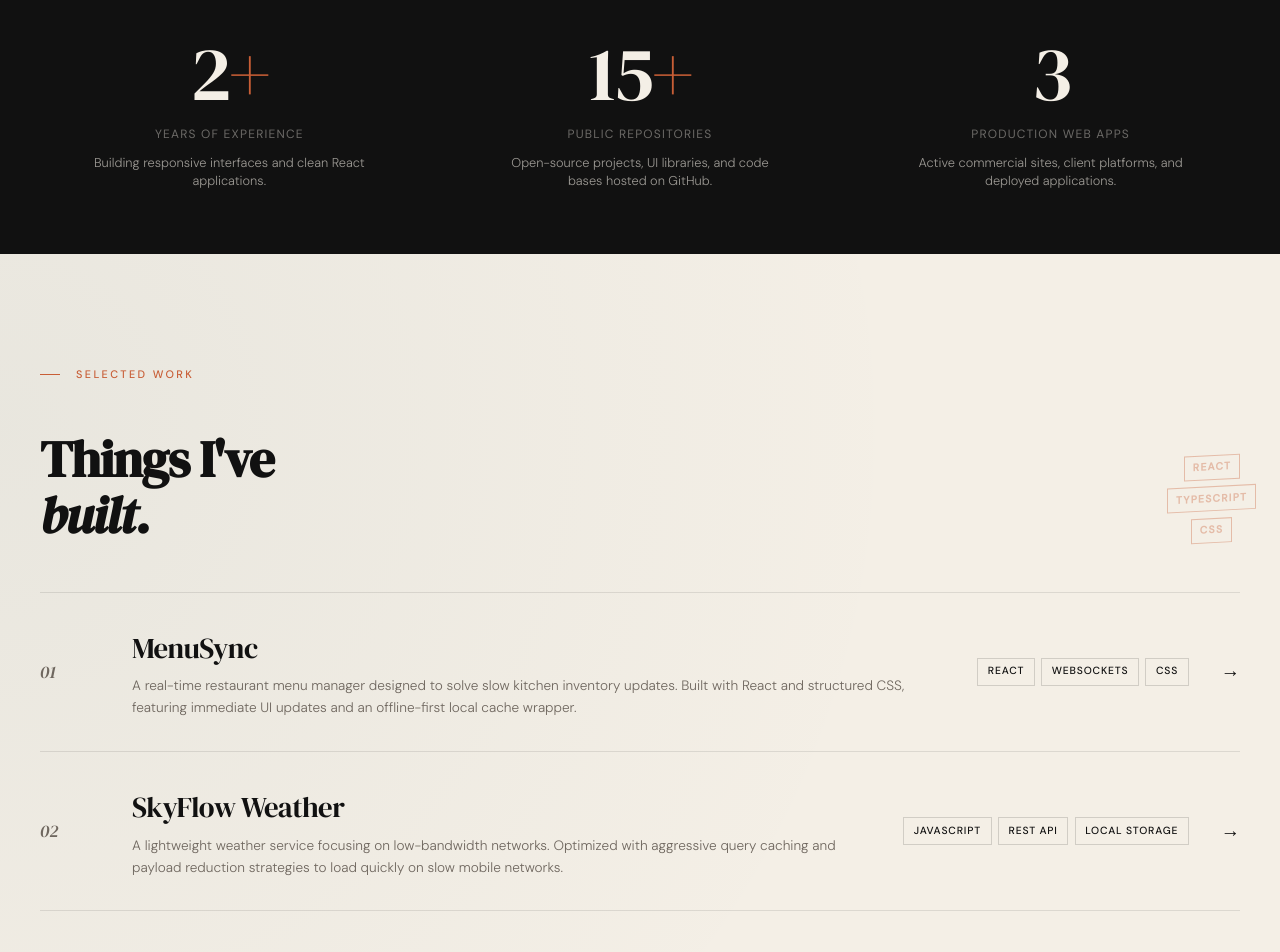
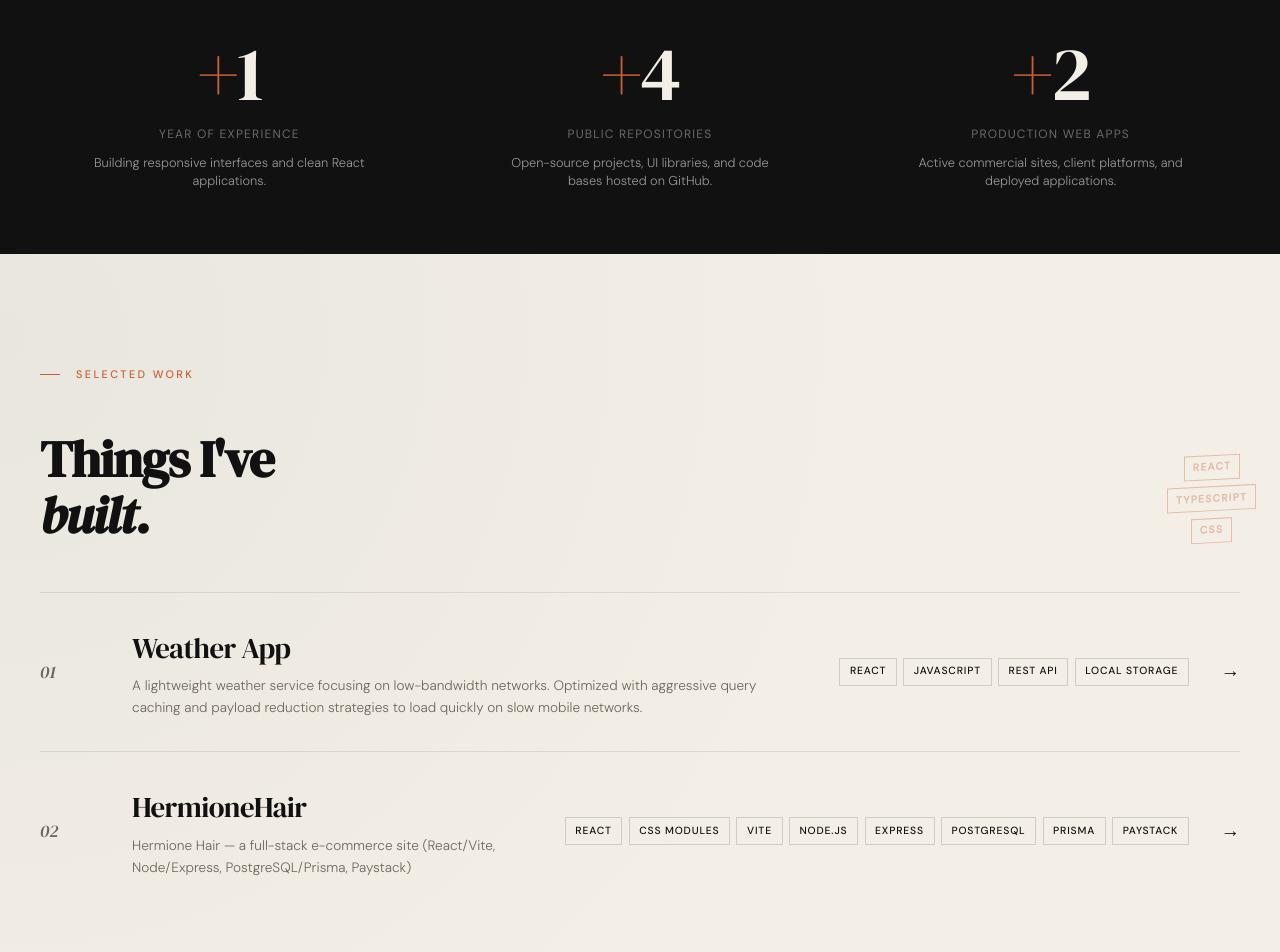
Before and after one commit to awelethomasjoshua619-gif/portfolio, a React (Vite) app: page / in a window 1280 px wide. Shown: the part 1820-2772 px from the top of the page. Built offline with nearby package versions, Linux system fonts and the light colour scheme.

Commit message:
Update portfolio content

```diff
--- a/src/components/Stats.jsx
+++ b/src/components/Stats.jsx
@@ -62,7 +62,7 @@ function StatItem({ num, suffix, label, desc }) {
   return (
     <div className={styles.item} ref={ref}>
       <span className={styles.number}>
-        {displayNum}<span>{suffix}</span>
+        <span>{suffix}</span>{displayNum}
       </span>
       <span className={styles.label}>{label}</span>
       {desc && <span className={styles.desc}>{desc}</span>}
--- a/src/data/index.js
+++ b/src/data/index.js
@@ -1,24 +1,24 @@
 export const PROJECTS = [
+  // {
+  //   num: '01',
+  //   name: 'MenuSync',
+  //   desc: 'A real-time restaurant menu manager designed to solve slow kitchen inventory updates. Built with React and structured CSS, featuring immediate UI updates and an offline-first local cache wrapper.',
+  //   tags: ['React', 'WebSockets', 'CSS'],
+  //   href: 'https://github.com/awelethomasjoshua619-gif/restaurant-website',
+  // },
   {
     num: '01',
-    name: 'MenuSync',
-    desc: 'A real-time restaurant menu manager designed to solve slow kitchen inventory updates. Built with React and structured CSS, featuring immediate UI updates and an offline-first local cache wrapper.',
-    tags: ['React', 'WebSockets', 'CSS'],
-    href: 'https://github.com/awelethomasjoshua619-gif/restaurant-website',
+    name: 'Weather App',
+    desc: 'A lightweight weather service focusing on low-bandwidth networks. Optimized with aggressive query caching and payload reduction strategies to load quickly on slow mobile networks.',
+    tags: ['React','JavaScript', 'REST API', 'Local Storage'],
+    href: 'https://weather-app-indol-theta-75.vercel.app/',
   },
   {
     num: '02',
-    name: 'SkyFlow Weather',
-    desc: 'A lightweight weather service focusing on low-bandwidth networks. Optimized with aggressive query caching and payload reduction strategies to load quickly on slow mobile networks.',
-    tags: ['JavaScript', 'REST API', 'Local Storage'],
-    href: 'https://github.com/awelethomasjoshua619-gif/weather-dashboard',
-  },
-  {
-    num: '03',
-    name: 'Sartorial E-Comm',
-    desc: 'An editorial storefront for a boutique fashion brand, featuring image optimization pipelines, instant filtering, and responsive grid layouts designed to load key media assets under 1 second.',
-    tags: ['React', 'CSS Modules', 'Vite'],
-    href: 'https://github.com/awelethomasjoshua619-gif/fashion-ecommerce',
+    name: 'HermioneHair',
+    desc: 'Hermione Hair — a full-stack e-commerce site (React/Vite, Node/Express, PostgreSQL/Prisma, Paystack)',
+    tags: ['React', 'CSS Modules', 'Vite', 'Node.js', 'Express', 'PostgreSQL', 'Prisma', 'Paystack'],
+    href: 'https://harminonehair.vercel.app/',
   },
 ]
 
@@ -55,20 +55,20 @@ export const CONTACT_LINKS = [
 
 export const STATS = [
   {
-    num: '2',
+    num: '1',
     suffix: '+',
-    label: 'Years of Experience',
+    label: 'Year of Experience',
     desc: 'Building responsive interfaces and clean React applications.'
   },
   {
-    num: '15',
+    num: '4',
     suffix: '+',
     label: 'Public Repositories',
     desc: 'Open-source projects, UI libraries, and code bases hosted on GitHub.'
   },
   {
-    num: '3',
-    suffix: '',
+    num: '2',
+    suffix: '+',
     label: 'Production Web Apps',
     desc: 'Active commercial sites, client platforms, and deployed applications.'
   },
```
